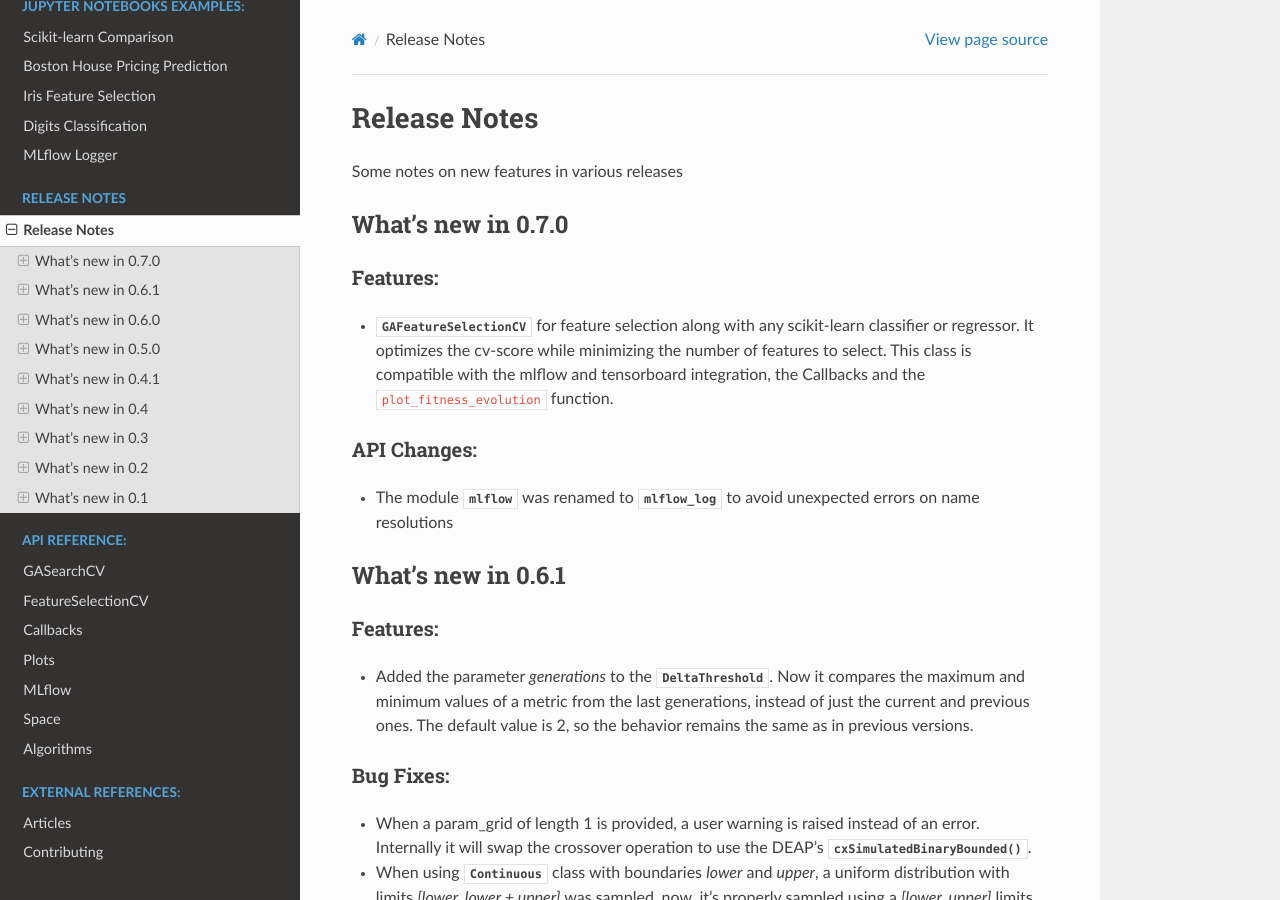
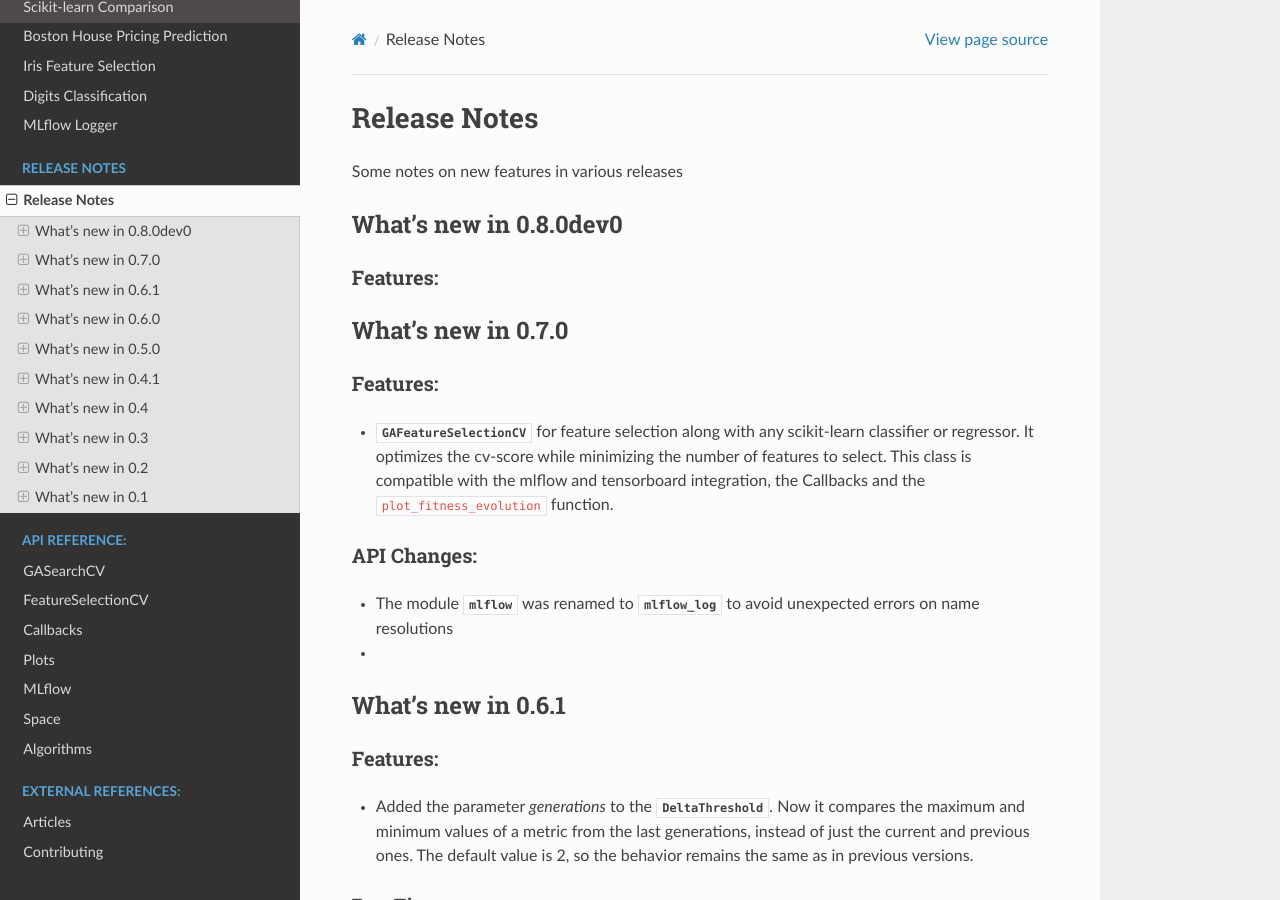
Before and after one commit to rodrigo-arenas/Sklearn-genetic-opt, a Sphinx documentation site: the page built from docs/release_notes.rst, in a window 1280 px wide and 900 px high. Built offline with Sphinx 7.4.7 and the Read the Docs theme 2.0.0, drawn with Linux system fonts in a browser that asks for light colours.

Commit message:
0.8.0dev0 setup

```diff
--- a/docs/release_notes.rst
+++ b/docs/release_notes.rst
@@ -2,6 +2,13 @@ Release Notes
 =============
 
 Some notes on new features in various releases
+
+What's new in 0.8.0dev0
+-----------------------
+
+^^^^^^^^^
+Features:
+^^^^^^^^^
 
 
 What's new in 0.7.0
@@ -23,6 +30,7 @@ API Changes:
 
 * The module :mod:`~sklearn_genetic.mlflow` was renamed to :class:`~sklearn_genetic.mlflow_log`
   to avoid unexpected errors on name resolutions
+*
 
 What's new in 0.6.1
 -------------------
--- a/sklearn_genetic/_version.py
+++ b/sklearn_genetic/_version.py
@@ -1 +1 @@
-__version__ = "0.7.0"
+__version__ = "0.8.0dev0"
```
Also changed, not shown: 1 other file.
